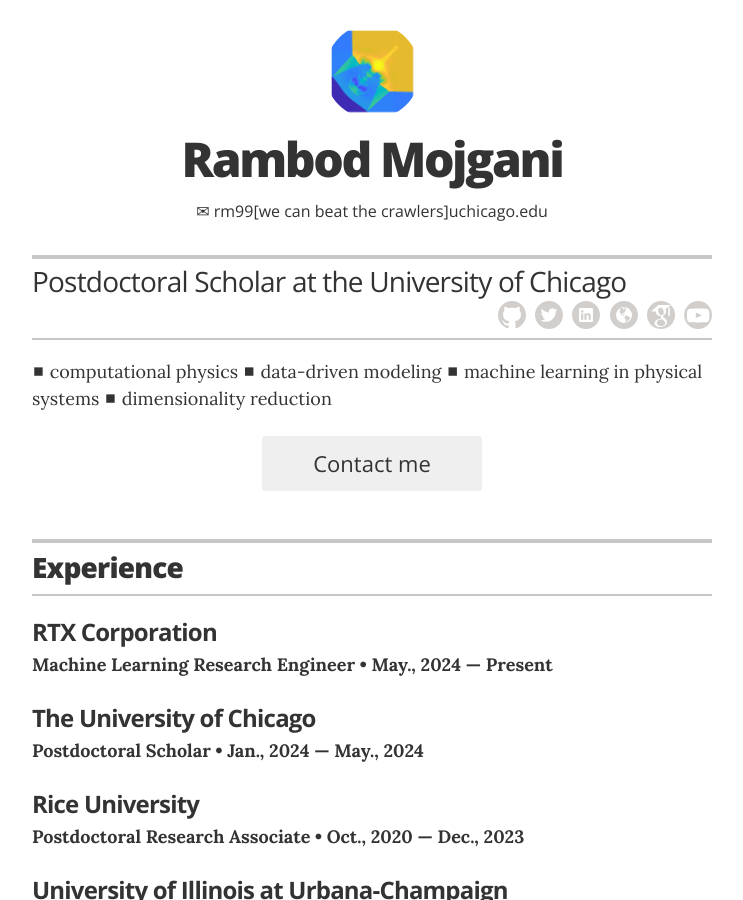
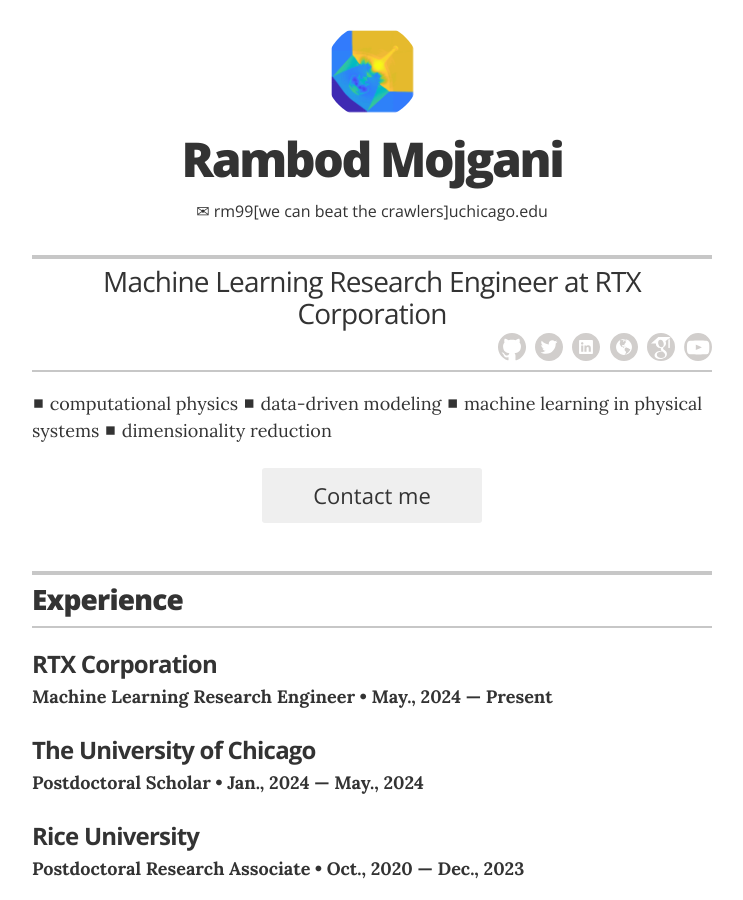
Before and after one commit to rmojgani/rmojgani.github.io, a Jekyll site: the page built from index.html, in a window 1280 px wide and 900 px high. Shown: the whole window, without its empty margins (268-1011 px from the left). Built offline with Jekyll 4.4.1, drawn with Linux system fonts in a browser that asks for light colours.

Commit message:
RTX added - title

```diff
--- a/_config.yml
+++ b/_config.yml
@@ -11,7 +11,7 @@
 # Resume settings
 resume_avatar:                  "true"
 resume_name:                    "Rambod Mojgani"
-resume_title:                   "Postdoctoral Scholar at the University of Chicago" #Postdoctoral Research Associate at Rice University"
+resume_title:                   "Machine Learning Research Engineer at RTX Corporation" #Postdoctoral Scholar at the University of Chicago" #Postdoctoral Research Associate at Rice University"
 
 # used for the contact button in _layouts/resume.html
 resume_contact_email:           "rm99[we can beat the crawlers]uchicago.edu"
```
